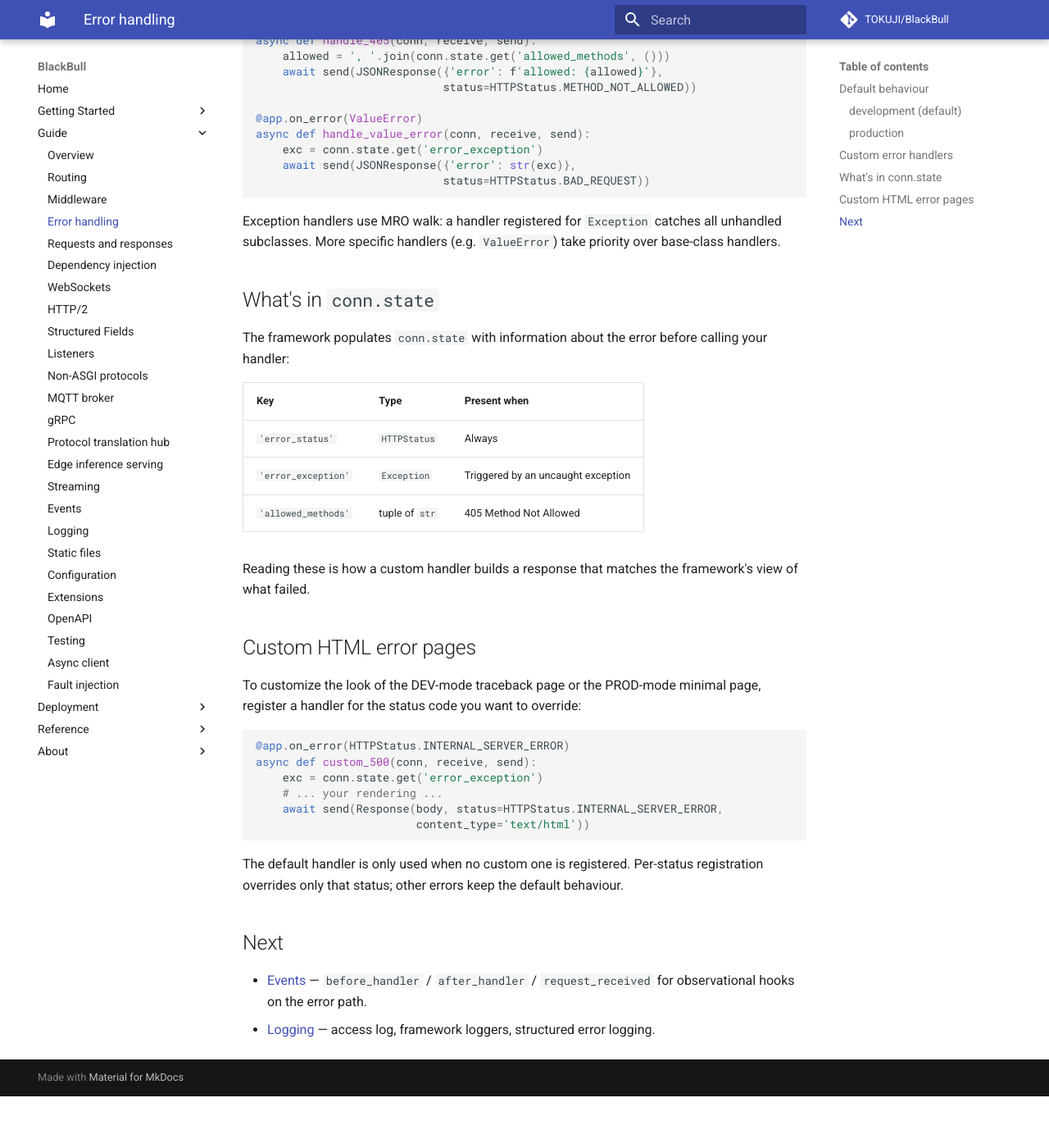
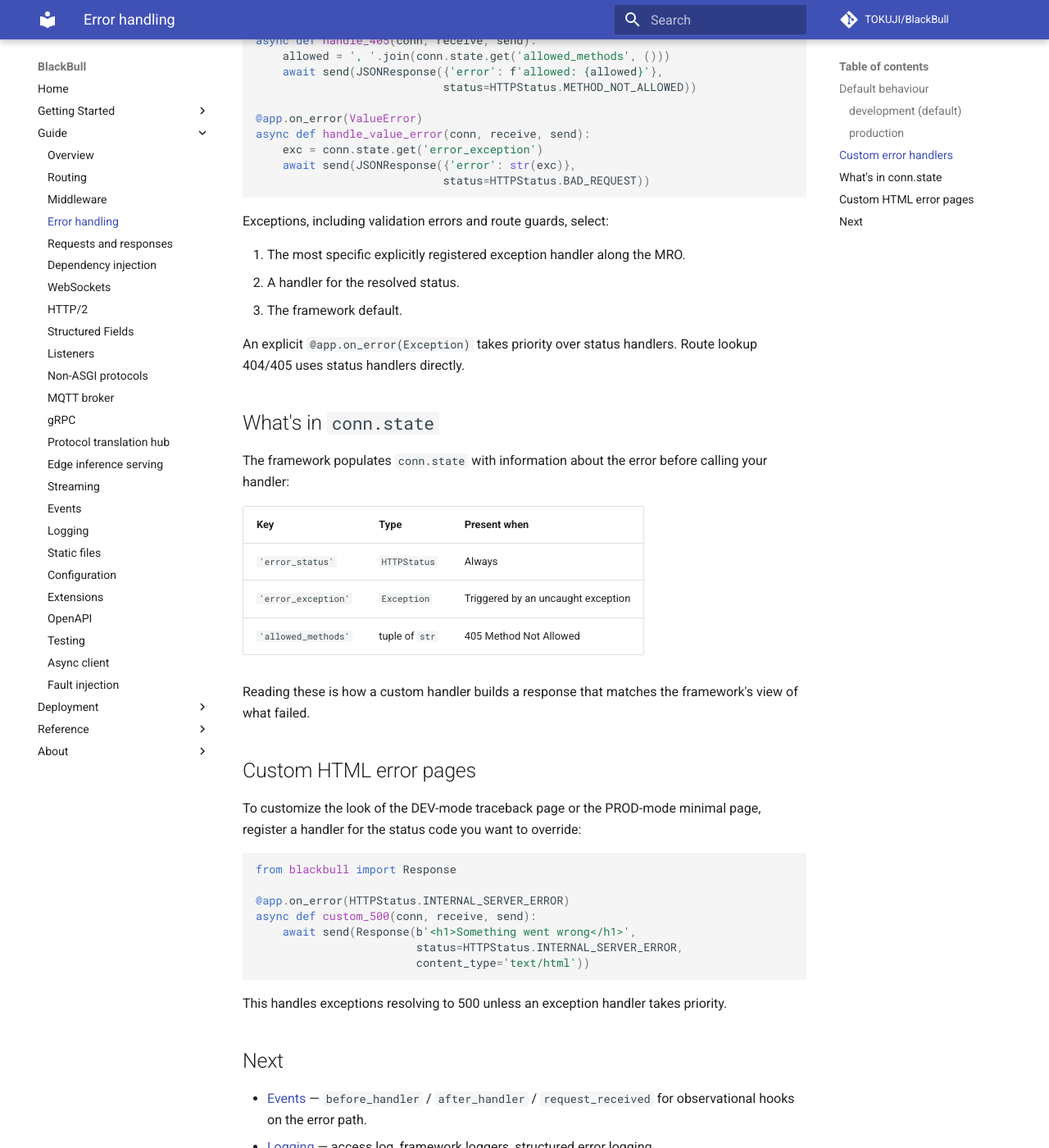
Before and after one commit to TOKUJI/BlackBull, an MkDocs documentation site: the page built from docs/guide/error-handling.md, in a window 1280 px wide and 1400 px high, scrolled down 1797 px. Shown: the whole window at 82% size. Built offline with MkDocs 1.6.1 and Material for MkDocs 9.7.7, drawn with Linux system fonts in a browser that asks for light colours; comment, search, counter and statistics services are not loaded; before the commit the page ends 3134 px from its top, so only the background shows below that; some of the changed text lies outside the part shown.

Commit message:
fix(app): honor custom status handlers for exceptions (#478)
* fix(app): honor status handlers for resolved exceptions (BLA-341)

* perf(router): share MRO lookup and preserve direct status dispatch

* bench: record BLA-341 ABBA performance verification

````diff
--- a/docs/guide/error-handling.md
+++ b/docs/guide/error-handling.md
@@ -1,7 +1,7 @@
 # Error handling
 
-BlackBull installs a default handler for every HTTP error status
-plus the `Exception` base class, so unhandled errors always produce
+BlackBull supplies a default handler for HTTP error statuses
+and exceptions, so unhandled errors always produce
 a response (no naked connection drops).  You can override any of
 them with `@app.on_error(...)`.
 
@@ -92,10 +92,14 @@
                             status=HTTPStatus.BAD_REQUEST))
 ```
 
-Exception handlers use MRO walk: a handler registered for
-`Exception` catches all unhandled subclasses.  More specific
-handlers (e.g. `ValueError`) take priority over base-class
-handlers.
+Exceptions, including validation errors and route guards, select:
+
+1. The most specific explicitly registered exception handler along the MRO.
+2. A handler for the resolved status.
+3. The framework default.
+
+An explicit `@app.on_error(Exception)` takes priority over status handlers.
+Route lookup 404/405 uses status handlers directly.
 
 ## What's in `conn.state`
 
@@ -118,17 +122,16 @@
 you want to override:
 
 ```python
+from blackbull import Response
+
 @app.on_error(HTTPStatus.INTERNAL_SERVER_ERROR)
 async def custom_500(conn, receive, send):
-    exc = conn.state.get('error_exception')
-    # ... your rendering ...
-    await send(Response(body, status=HTTPStatus.INTERNAL_SERVER_ERROR,
+    await send(Response(b'<h1>Something went wrong</h1>',
+                        status=HTTPStatus.INTERNAL_SERVER_ERROR,
                         content_type='text/html'))
 ```
 
-The default handler is only used when no custom one is registered.
-Per-status registration overrides only that status; other errors
-keep the default behaviour.
+This handles exceptions resolving to 500 unless an exception handler takes priority.
 
 ## Next
 
````
Also changed, not shown: bench/results/v0811-bla341-abba/report.md (added, +95 -0 lines), 8 other files.
